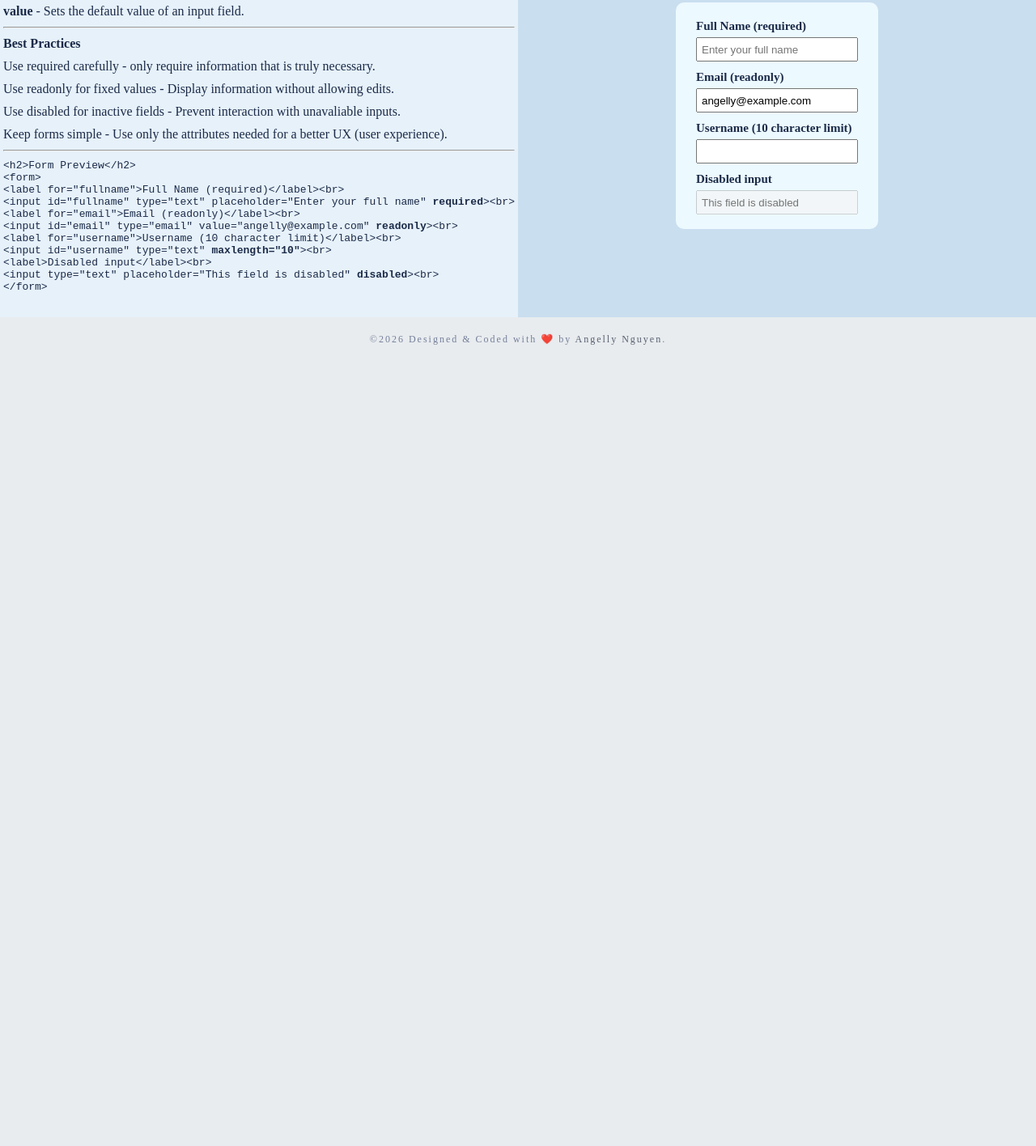
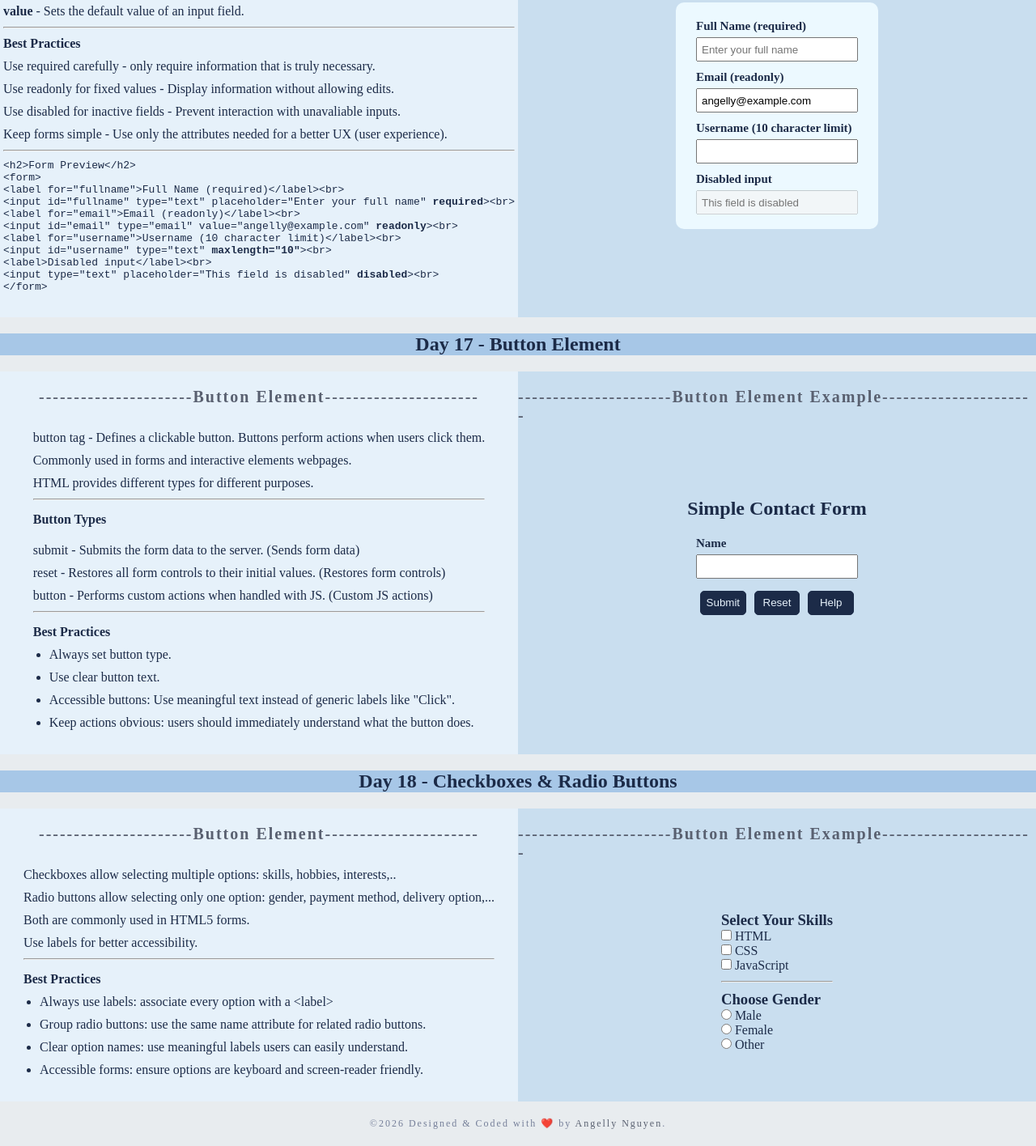
Before and after one commit to kyduyennguyen/frontend-exercises, a website: page htmlchallenge/index.html in a window 1280 px wide. Shown: the part 4811-6227 px from the top of the page at 81% size. Before the commit the page ends 5258 px from the top, so only its background shows below. Drawn offline with Linux system fonts and the light colour scheme.

Commit message:
Day 17 & 18: Button Elements

```diff
--- a/htmlchallenge/index.html
+++ b/htmlchallenge/index.html
@@ -433,6 +433,93 @@
           </div>
         </div>
       </section>
+      <!-- Day 17: Button Element -->
+      <section id="button-element">
+        <h2 class="title-section">Day 17 - Button Element</h2>
+        <div class="box-section">
+          <div class="box-explain">
+            <p class="title-explain">----------------------Button Element----------------------</p>
+            <div>
+              <p>
+                button tag - Defines a clickable button. Buttons perform actions when users click them.
+              </p>
+              <p>Commonly used in forms and interactive elements webpages.</p>
+              <p>HTML provides different types for different purposes.</p>
+              <hr>
+              <h4>Button Types</h4>
+              <p>submit - Submits the form data to the server. (Sends form data)</p>
+              <p>reset - Restores all form controls to their initial values. (Restores form controls)</p>
+              <p>button - Performs custom actions when handled with JS. (Custom JS actions)</p>
+              <hr>
+              <h4>Best Practices</h4>
+              <ul>
+                <li>Always set button type.</li>
+                <li>Use clear button text.</li>
+                <li>Accessible buttons: Use meaningful text instead of generic labels like "Click".</li>
+                <li>Keep actions obvious: users should immediately understand what the button does.</li>
+              </ul>
+            </div>
+          </div>
+          <div class="box-example">
+            <p class="title-example">----------------------Button Element Example----------------------</p>
+            <div id="simple-contact-form">
+              <h2>Simple Contact Form</h2>
+              <form action="/submit" method="post">
+                <label for="name">Name</label><br>
+                <input id="name" type="text"><br>
+                <div id="btn-group">
+                  <button type="submit">Submit</button>
+                  <button type="reset">Reset</button>
+                  <button type="button">Help</button>
+                </div>
+              </form>
+            </div>
+          </div>
+        </div>
+      </section>
+      <!-- Day 18: Checkboxes & Radio Buttons -->
+      <section id="checkboxes-radio-buttons">
+        <h2 class="title-section">Day 18 - Checkboxes & Radio Buttons</h2>
+        <div class="box-section">
+          <div class="box-explain">
+            <p class="title-explain">----------------------Button Element----------------------</p>
+            <div>
+              <p>Checkboxes allow selecting multiple options: skills, hobbies, interests,..</p>
+              <p>Radio buttons allow selecting only one option: gender, payment method, delivery option,...</p>
+              <p>Both are commonly used in HTML5 forms.</p>
+              <p>Use labels for better accessibility.</p>
+              <hr>
+              <h4>Best Practices</h4>
+              <ul>
+                <li>Always use labels: associate every option with a &lt;label&gt;</li>
+                <li>Group radio buttons: use the same name attribute for related radio buttons.</li>
+                <li>Clear option names: use meaningful labels users can easily understand.</li>
+                <li>Accessible forms: ensure options are keyboard and screen-reader friendly.</li>
+              </ul>
+            </div>
+          </div>
+          <div class="box-example">
+            <p class="title-example">----------------------Button Element Example----------------------</p>
+            <div>
+              <h3>Select Your Skills</h3>
+              <input type="checkbox" id="html">
+              <label for="html">HTML</label><br>
+              <input type="checkbox" id="css">
+              <label for="css">CSS</label><br>
+              <input type="checkbox" id="js">
+              <label for="js">JavaScript</label><br>
+              <hr>
+              <h3>Choose Gender</h3>
+              <input type="radio" id="male" name="gender">
+              <label for="male">Male</label><br>
+              <input type="radio" id="female" name="gender">
+              <label for="female">Female</label><br>
+              <input type="radio" id="other" name="gender">
+              <label for="other">Other</label>
+            </div>
+          </div>
+        </div>
+      </section>
     </main>
     <footer id="attribution">©2026 Designed & Coded with ❤️ by <a href="https://github.com/kyduyennguyen">Angelly
         Nguyen</a>.</footer>
--- a/htmlchallenge/styles/indexstyles.css
+++ b/htmlchallenge/styles/indexstyles.css
@@ -158,7 +158,8 @@ code {
 
 #input-types label,
 #form-accessibility label,
-#input-attributes label {
+#input-attributes label,
+#button-element label {
   font-size: 15px;
   font-weight: bold;
 }
@@ -185,7 +186,8 @@ code {
 }
 
 #input-types button:hover,
-#form-accessibility button:hover {
+#form-accessibility button:hover,
+#button-element button:hover {
   color: #1c2b48;
   background-color: #b2cddf;
   cursor: pointer;
@@ -210,6 +212,56 @@ code {
   padding-left: 25px;
 }
 
+/* Button element section */
+#simple-contact-form {
+  display: flex;
+  flex-direction: column;
+  align-items: center;
+}
+
+#button-element h4,
+#checkboxes-radio-buttons h4 {
+  padding-top: 5px;
+  padding-bottom: 10px;
+}
+
+#button-element li,
+#checkboxes-radio-buttons li {
+  margin-left: 20px;
+  padding-bottom: 10px;
+}
+
+#button-element form {
+  width: 200px;
+  height: 200px;
+  padding-top: 20px;
+}
+
+#button-element input {
+  width: 200px;
+  height: 30px;
+  margin: 5px 0;
+}
+
+#btn-group {
+  display: flex;
+  justify-content: center;
+  align-items: center;
+  flex-wrap: nowrap;
+  flex-direction: row;
+  margin: 10px 0;
+}
+
+#button-element button {
+  width: 60px;
+  height: 30px;
+  margin: 0 5px;
+  border-radius: 5px;
+  border: 1px solid #1c2b48;
+  color: #e6f1fa;
+  background-color: #1c2b48;
+}
+
 /* Footer section */
 #attribution {
   font-size: 12px;
```
